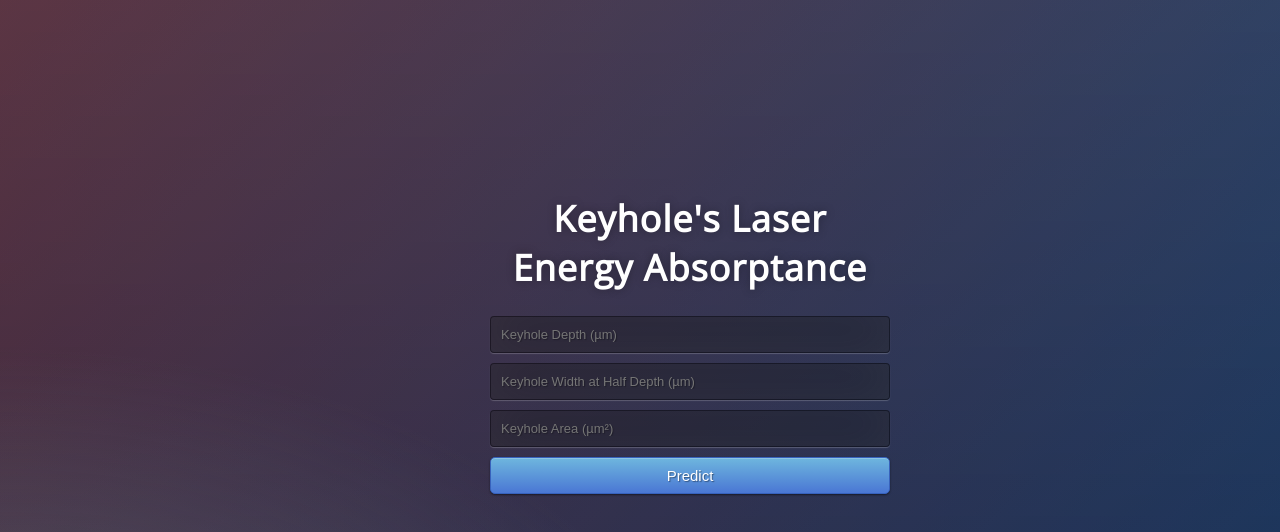
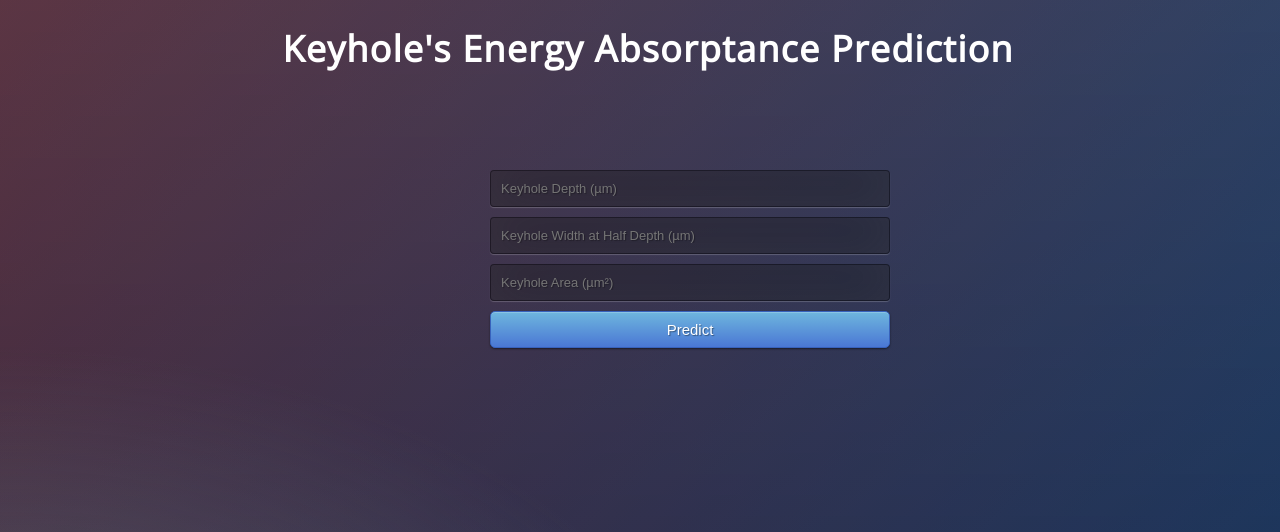
Before and after one commit to rubyjiang18/absorptance_models_cloud_deployment, a Flask app: page / in a window 1280 px wide. Shown: the top 532 px of the page. Run offline with Flask 2, Linux system fonts and the light colour scheme; parts of the project's set-up code (start-up, migrations or seed data) failed here and were passed over.

Commit message:
Change layout

```diff
--- a/static/css/style.css
+++ b/static/css/style.css
@@ -30,6 +30,7 @@ body {
 	filter: progid:DXImageTransform.Microsoft.gradient( startColorstr='#3E1D6D', endColorstr='#092756',GradientType=1 );
 
 }
+
 .login {
 	position: absolute;
 	top: 40%;
@@ -37,6 +38,10 @@ body {
 	margin: -150px 0 0 -150px;
 	width:400px;
 	height:400px;
+}
+
+.login {
+	text-align: center;
 }
 
 .login h1 { color: #fff; text-shadow: 0 0 10px rgba(0,0,0,0.3); letter-spacing:1px; text-align:center; }
--- a/templates/home.html
+++ b/templates/home.html
@@ -13,9 +13,8 @@
 </head>
 
 <body>
+  <h1 class="title">Keyhole's Energy Absorptance Prediction</h1>
  <div class="login">
-	<h1>Keyhole's Laser Energy Absorptance</h1>
-
      <!-- Main Input For Receiving Query to our ML -->
     <form action="{{ url_for('predict')}}"method="post">
       <input type="text" name="interview_score3" placeholder="Keyhole Depth (µm)" required="required" /><br>
```
